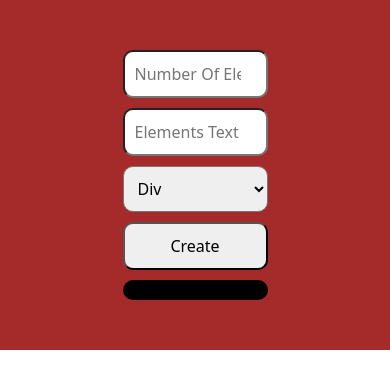
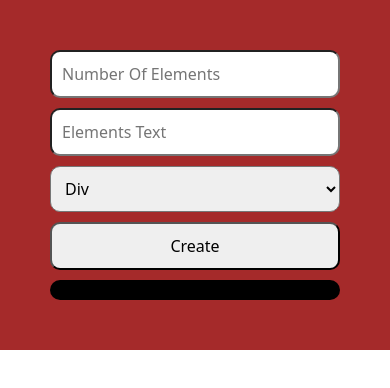
Before and after one commit to sherifashraf3151/Create-Elements-in-Page-, a plain HTML site: page index.html in a window 390 px wide. Drawn offline with Linux system fonts and the light colour scheme.

Commit message:
Refactor media queries for form styling

```diff
--- a/css/media.css
+++ b/css/media.css
@@ -1,15 +1,19 @@
 /* Small phones */
 @media (min-width: 0px) and (max-width: 426px) {
-
+  form {
+    * {
+      width: 100%;
+    }
+  }
 }
 
 /* Large phones / Small tablets */
 @media (min-width: 427px) and (max-width: 769px) {
-form {
-  * {
+  form {
+    * {
       width: 100%;
+    }
   }
-}
 }
 
 /* Tablets / Small laptops */
@@ -30,5 +34,4 @@ form {
 /* Ultra wide / 4K screens */
 @media (min-width: 2562px) {
 
-
 }
```
